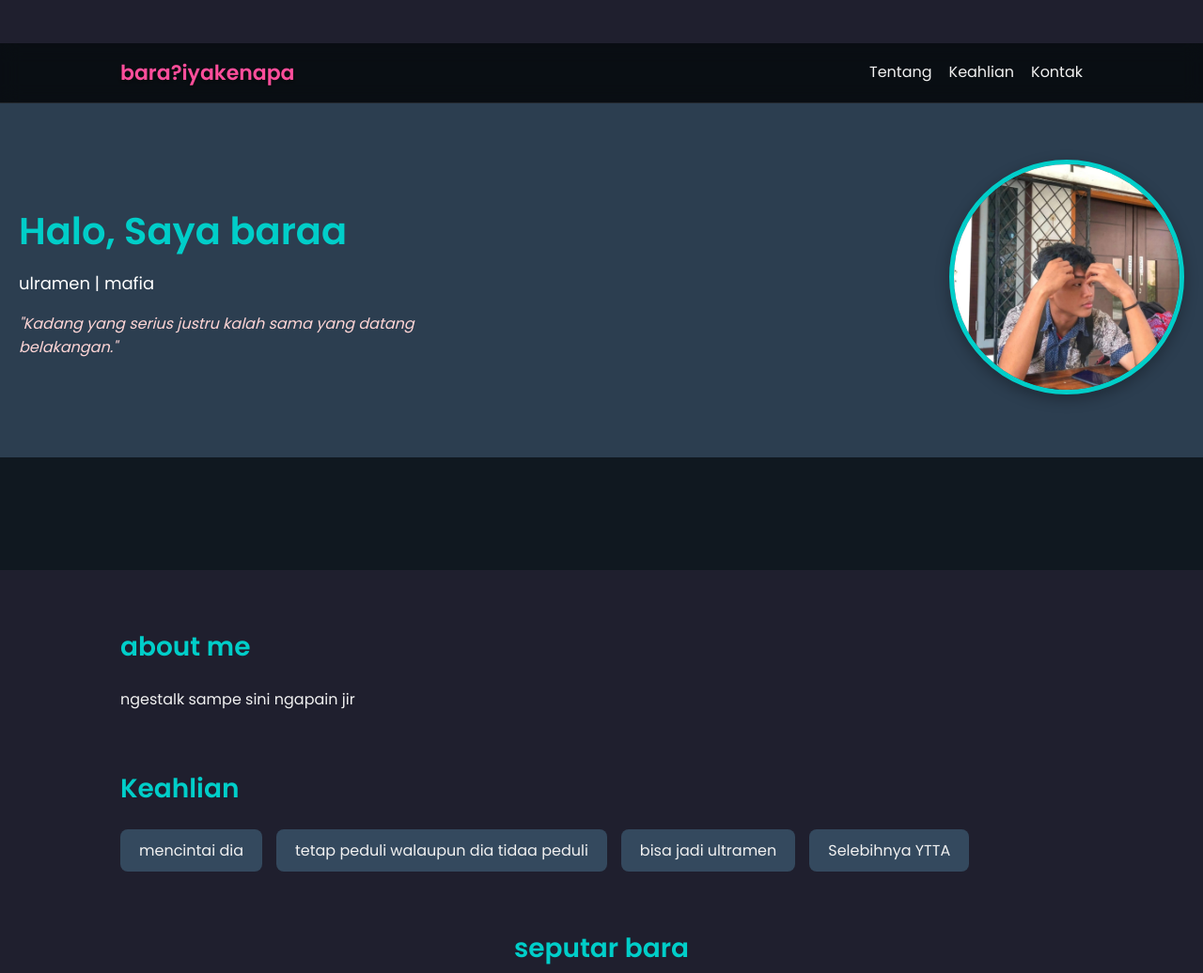
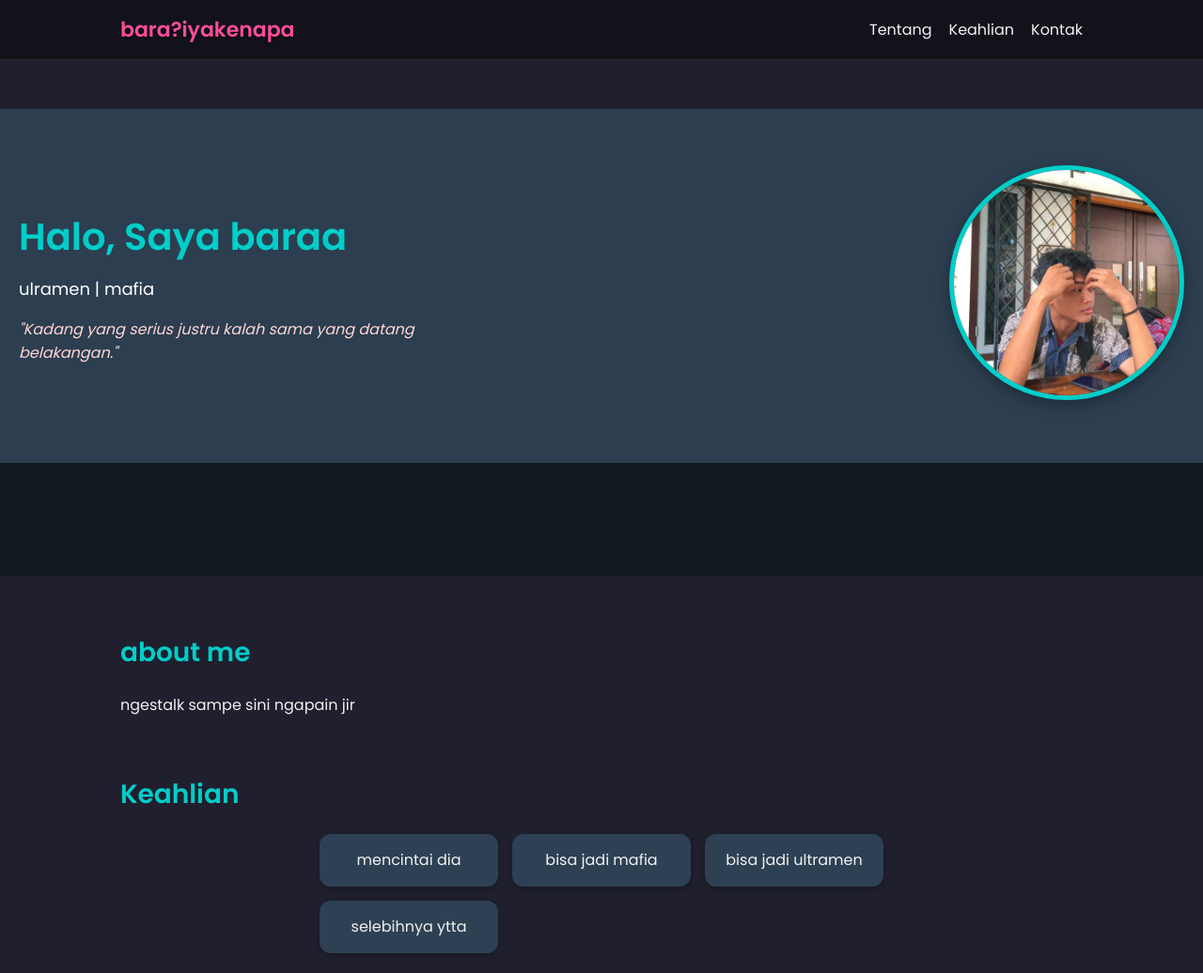
Before and after one commit to YAZZOFFICIA/seputarbara, a plain HTML site: page index.html in a window 1280 px wide. Shown: the top 1036 px of the page at 94% size. Drawn offline with Linux system fonts and the light colour scheme.

Commit message:
Add files via upload

```diff
--- a/index.html
+++ b/index.html
@@ -48,9 +48,9 @@
       <h2>Keahlian</h2>
       <ul>
         <li>mencintai dia</li>
-        <li>tetap peduli walaupun dia tidaa peduli</li>
+        <li>bisa jadi mafia</li>
         <li>bisa jadi ultramen</li>
-        <li>Selebihnya YTTA</li>
+        <li>selebihnya ytta</li>
       </ul>
     </section>
 
--- a/style.css
+++ b/style.css
@@ -9,6 +9,7 @@ body {
   background-color: #1f1f2e;
   color: #f1f1f1;
   line-height: 1.6;
+  padding-top: 70px; /* agar konten tidak tertutup navbar */
 }
 
 /* Header & Navbar */
@@ -26,8 +27,10 @@ header {
   background: rgba(0, 0, 0, 0.4);
   backdrop-filter: blur(10px);
   border-bottom: 1px solid rgba(255, 255, 255, 0.1);
-  position: sticky;
+  position: fixed;
   top: 0;
+  left: 0;
+  width: 100%;
   z-index: 999;
 }
 
@@ -144,17 +147,31 @@ h2 {
 /* Skills */
 .skills ul {
   list-style: none;
-  display: flex;
-  flex-wrap: wrap;
+  display: grid;
+  grid-template-columns: repeat(auto-fit, minmax(140px, 1fr));
   gap: 15px;
+  padding: 0;
+  margin: 0 auto;
+  max-width: 600px;
+  justify-content: center;
 }
 
 .skills li {
+  background-color: #2e4053;
+  color: #f1f1f1;
+  padding: 15px;
+  border-radius: 12px;
+  text-align: center;
+  font-weight: 500;
+  box-shadow: 0 3px 6px rgba(0,0,0,0.2);
+  transition: transform 0.2s ease;
+}
+
+.skills li:hover {
+  transform: scale(1.05);
   background-color: #34495e;
-  color: #f1f1f1;
-  padding: 10px 20px;
-  border-radius: 8px;
 }
+
 
 /* Contact */
 .contact p {
@@ -285,3 +302,11 @@ footer {
     display: block;
   }
 }
+.hamburger {
+  display: none;
+  font-size: 24px;
+  color: #f1f1f1;
+  cursor: pointer;
+  z-index: 1001; /* tambahkan ini */
+  position: relative; /* pastikan posisinya bisa diatur */
+}
```
